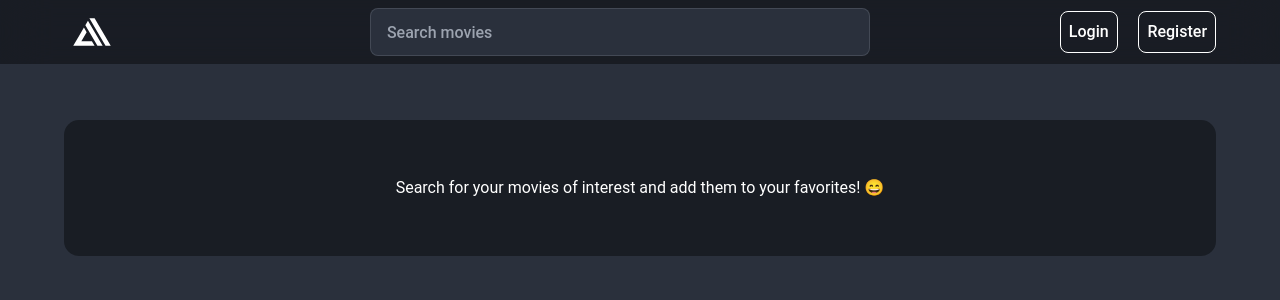
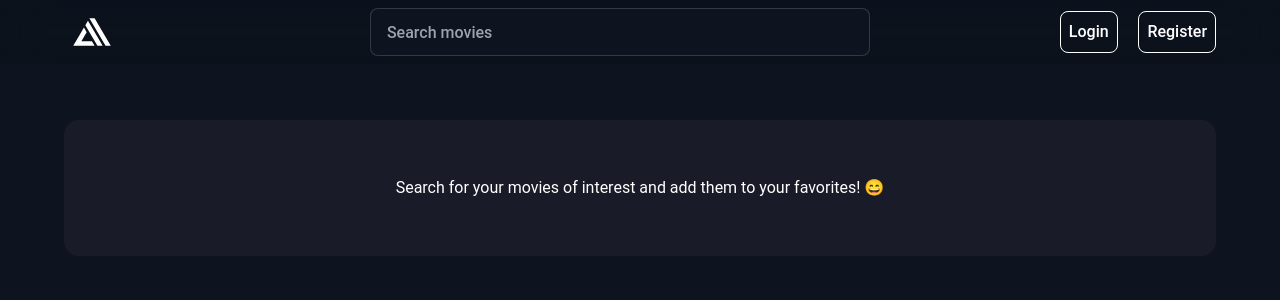
Before and after one commit to csandoval18/movie-app, a React (Create React App) app in the folder client/: page / in a window 1280 px wide. Shown: the top 300 px of the page. Built offline with nearby package versions, Linux system fonts and the light colour scheme.

Commit message:
created custom color theme for site

```diff
--- a/client/src/components/HomePage/MovieList/MoviesList.elements.tsx
+++ b/client/src/components/HomePage/MovieList/MoviesList.elements.tsx
@@ -26,4 +26,10 @@ export const PaginationBtnsStyle = styled.div`
 	align-items: center;
 	justify-content: center;
 	padding: 3rem 0;
+	button:hover {
+		background-color: rgba(147, 196, 253, 0.158);
+	}
+	.btn-active:hover {
+		background-color: hsl(var(--p));
+	}
 `
--- a/client/src/components/Navbar/Navbar.elements.ts
+++ b/client/src/components/Navbar/Navbar.elements.ts
@@ -3,7 +3,7 @@ import { device } from '../../styles/deviceSizes'
 
 export const NavbarContainer = styled.nav`
 	align-items: center;
-	background-color: rgba(0, 0, 0, 0.4);
+	background-color: rgba(0, 0, 0, 0.08);
 	backdrop-filter: blur(24px);
 	display: flex;
 	font-size: 16;
--- a/client/src/styles/GlobalStyles.elements.ts
+++ b/client/src/styles/GlobalStyles.elements.ts
@@ -32,10 +32,8 @@ export const Flex = styled.div<FlexProps>`
 `
 export const PrimaryButton = styled.button`
 	align-items: center;
-	/* border: 2px solid hsl(var(--n)); */
 	border: 1px solid white;
 	border-radius: 8px;
-	/* color: hsl(var(--n)); */
 	color: white;
 	display: flex;
 	justify-content: center;
@@ -43,10 +41,7 @@ export const PrimaryButton = styled.button`
 	transform: translateY(0);
 	transition: transform 0.5s ease-in-out;
 	&:hover {
-		background-color: #29437a5f;
-		/* background-color: hsl(var(--n));
-		border: 1px solid hsl(var(--p));
-		color: hsl(var(--p)); */
+		background-color: rgba(41, 67, 122, 0.2);
 		transform: translateY(-4px);
 	}
 `
@@ -60,14 +55,12 @@ export const HomeBtn = styled.button`
 	height: 48px;
 	justify-content: center;
 	padding: 0 0.5rem;
-
 	&:hover {
-		background-color: rgba(0, 0, 0, 0.2);
+		background-color: rgba(41, 67, 122, 0.2);
 	}
 `
 export const Card = styled.div`
 	background-color: hsl(var(--n));
-	/* background-color: rgba(25, 34, 57, 90%); */
 	color: #fff;
 	padding: 3rem 3rem;
 	border-radius: 15px;
--- a/client/tailwind.config.js
+++ b/client/tailwind.config.js
@@ -10,19 +10,19 @@ module.exports = {
 	daisyui: {
 		themes: [
 			// 'light',
-			'dark',
+			// 'dark',
 			{
 				mytheme: {
-					primary: '#93c5fd',
-					secondary: '#6ee7b7',
-					accent: '#d1d5db',
-					neutral: '#192239',
-					// 'base-100': '#111827',
-					'base-100': '#ffffff',
-					info: '#84A6F0',
-					success: '#86efac',
-					warning: '#fcd34d',
-					error: '#F07775',
+					primary: 'rgb(147, 197, 253)',
+					secondary: 'rgb(110, 231, 183)',
+					accent: 'rgb(209, 213, 219)',
+					neutral: 'rgb(25, 28, 40)',
+					'base-100': 'rgb(14, 20, 31)',
+					// 'base-100': '#ffffff',
+					info: 'rgb(132, 166, 240)',
+					success: 'rgb(134, 239, 172)',
+					warning: 'rgb(252, 211, 77)',
+					error: 'rgb(240, 119, 117)',
 				},
 			},
 		],
```
